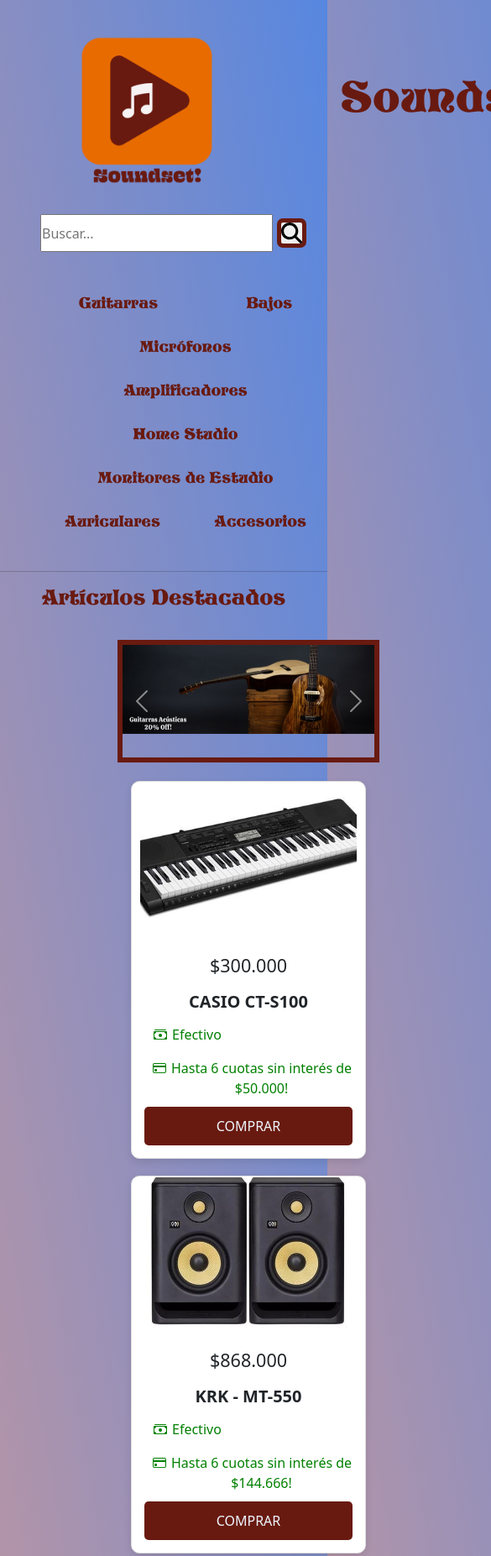
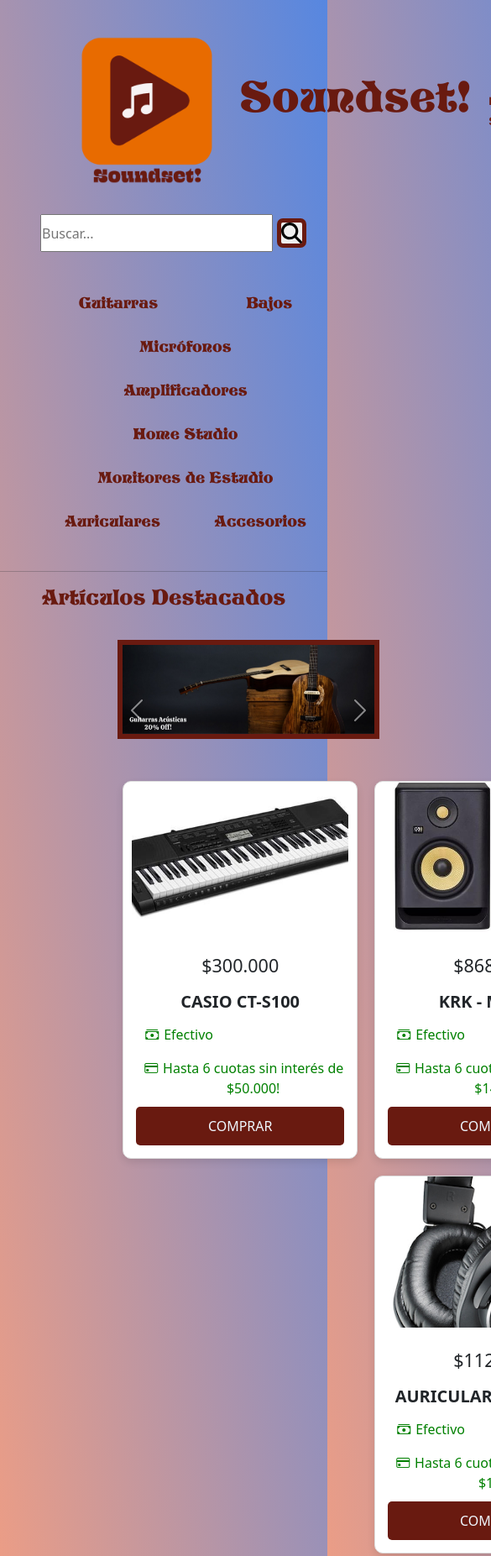
Before and after one commit to facurazer23/soundset, a plain HTML site: page index.html in a window 390 px wide. Shown: the top 1853 px of the page at 84% size, 585 px wide, since content can reach past the window. Drawn offline with nearby package versions, Linux system fonts and the light colour scheme; a web font is replaced by a local one.

Commit message:
ultimoscambios

```diff
--- a/css/styles.css
+++ b/css/styles.css
@@ -103,9 +103,10 @@
 
 .contenedorSuperior nav ul li a {
 
+font-family: "DM Sans", sans-serif;
 text-decoration: none;
 color:rgb(105, 26, 16);
-font-size: smaller;
+font-size:medium;
 
 }
 
@@ -216,8 +217,8 @@
 
 .carouselContainer {
 
-    display: grid;
-    justify-items: center;
+    display: flex;
+    align-items: center;
     width: 80%;
     margin-left: 140px;
     margin-top: 35px;
@@ -228,7 +229,7 @@
 
     border: 6px solid rgb(105, 26, 16);
     width: 100%;
-    height: 87%;
+    height: 80%;
     object-fit: cover;
     margin-bottom: 50px;
 
@@ -239,8 +240,11 @@
 .product-conteiner {
 
     display: grid;
-    grid-template-columns: repeat(4, 1fr);
+    grid-template-columns: repeat (4, 1fr);
+    justify-content: center;
     gap: 20px;
+    width: 190vh;
+    margin-left: 10vh;
 
 }
 
@@ -353,15 +357,12 @@
     max-width: 1200px;
     margin: 0 auto;
 
-
-
 }
 
 .footer-row {
 
     display: flex;
     flex-wrap: wrap;
-
 
 }
 
@@ -435,7 +436,40 @@
 
 /* --------------MEDIAQUERIES------------------- */
 
-@media (max-width: 500px) {
+@media (max-width: 480px) {
+
+
+    .contenedorSuperior .Titulo {
+
+     flex-direction: column;
+     width: 100%;
+
+    }
+
+
+
+    .contenedorSuperior h1 {
+
+        margin-left: 10px;
+
+        }
+
+
+        .contenedorSuperior nav ul li a {
+
+        text-decoration: none;
+        color:rgb(105, 26, 16);
+        font-size: smaller;
+
+
+        }
+
+
+        .text-center{
+
+            display: flex;
+            flex-direction: column;
+        }
 
 
 
--- a/index.html
+++ b/index.html
@@ -105,7 +105,7 @@
 <main class="main">
 
   <div>
-    <id="carouselExample" class="carousel slide carouselContainer">
+    <div id="carouselExample" class="carousel slide carouselContainer">
       <div class="carousel-inner">
         <div class="carousel-item active">
           <img src="./recursos/fotos/destacados/freepik-foto-gtr1.png" class="d-block w-100" alt="gtracusticas">
@@ -116,6 +116,7 @@
         <div class="carousel-item">
           <img src="./recursos/fotos/destacados/freepik-foto-studio3.png" class="d-block w-100" alt="micro2">
         </div>
+      </div>
 
       <button class="carousel-control-prev" type="button" data-bs-target="#carouselExample" data-bs-slide="prev">
         <span class="carousel-control-prev-icon" aria-hidden="true"></span>
@@ -125,6 +126,7 @@
         <span class="carousel-control-next-icon" aria-hidden="true"></span>
         <span class="visually-hidden">Next</span>
       </button>
+    </div>
   </div>
 
 
```
Lines whose indentation alone changed are shown as unchanged.
